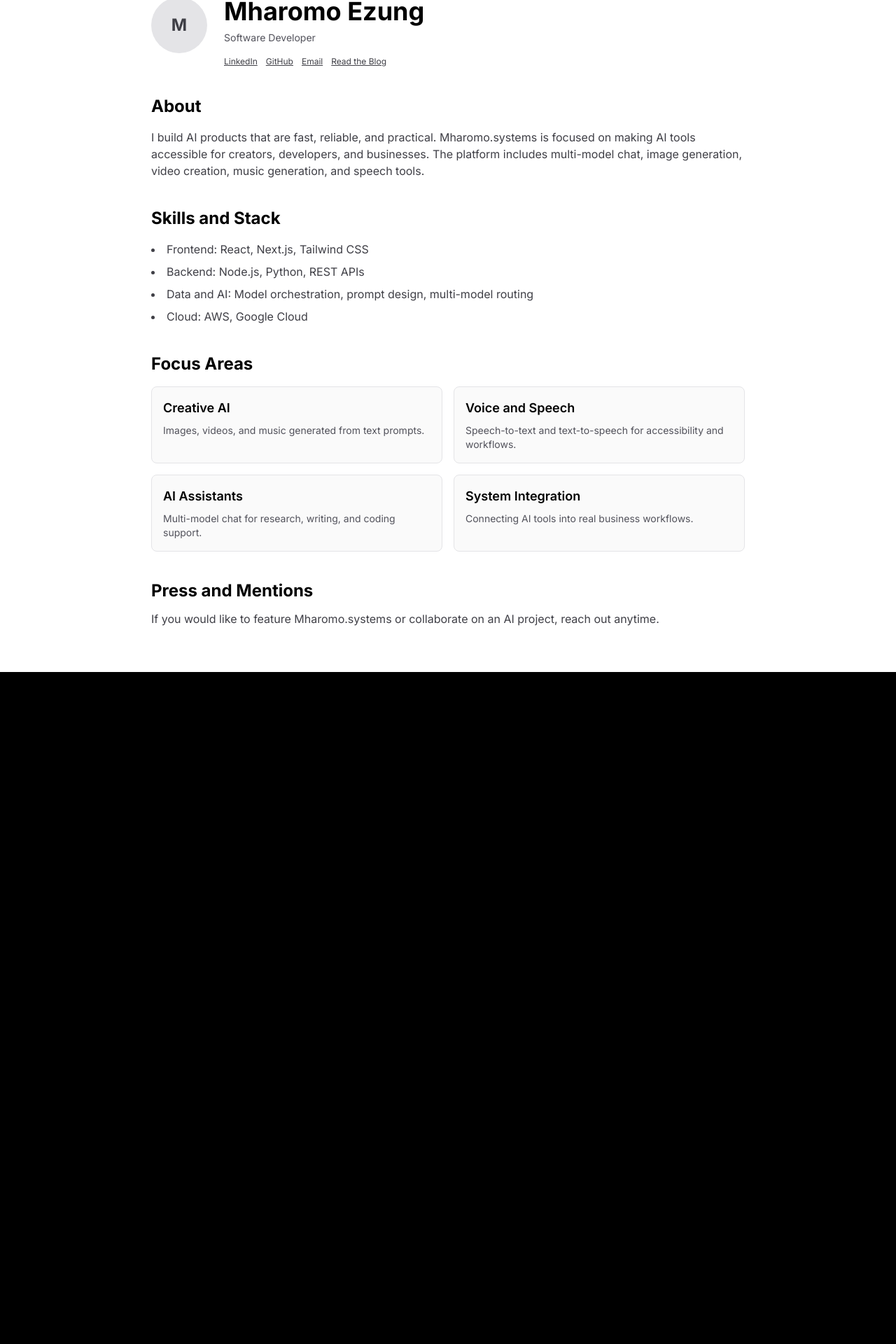
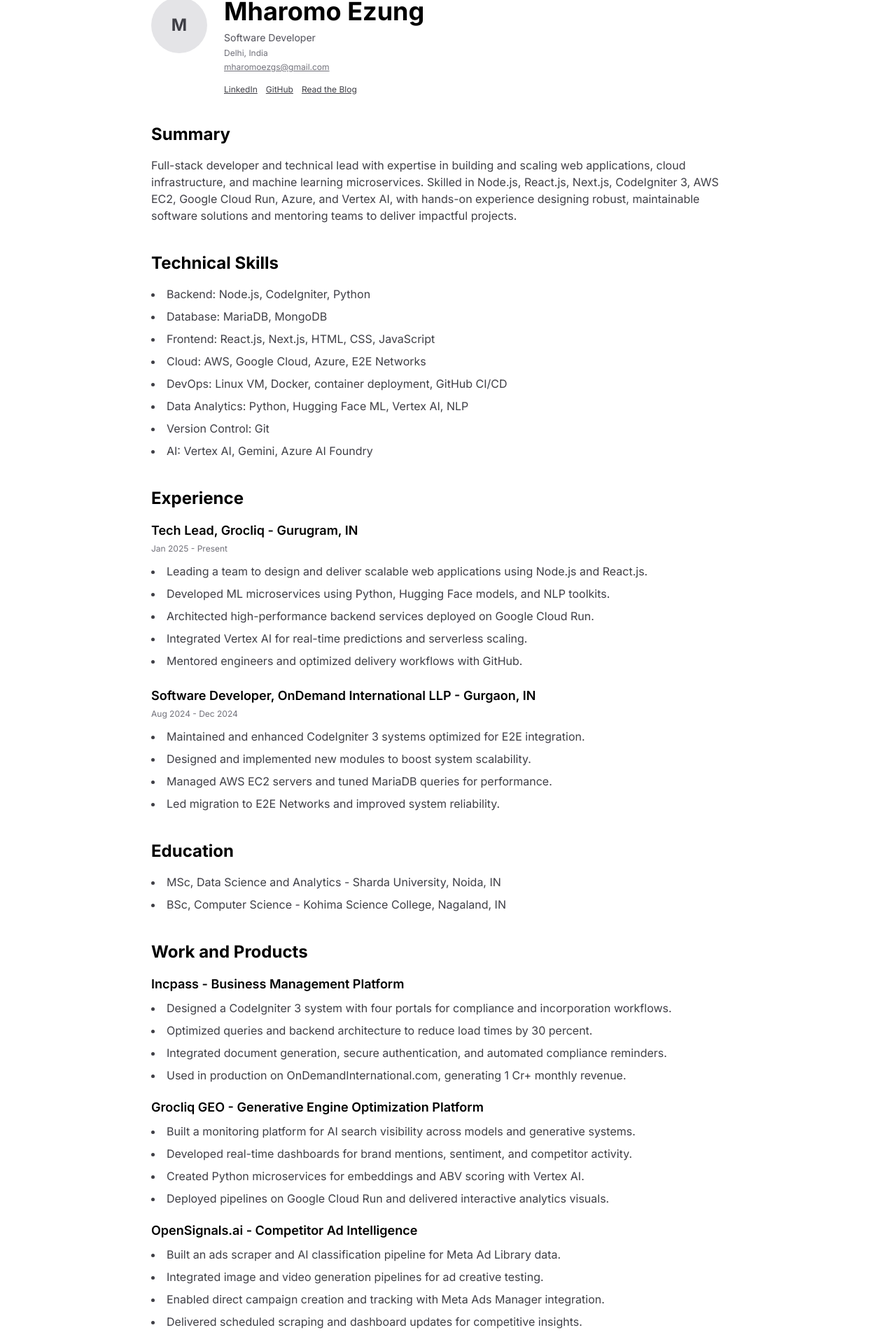
Before and after one commit to Mharomoincpass/systems, a Next.js app: page /author in a window 1280 px wide. Shown: the part 156-2076 px from the top of the page at 70% size. Before the commit the page ends 1116 px from the top, so only its background shows below. Built offline with nearby package versions, Linux system fonts and the light colour scheme.

Commit message:
authorship

```diff
--- a/app/author/page.jsx
+++ b/app/author/page.jsx
@@ -32,6 +32,13 @@ export default function AuthorPage() {
     '@type': 'Person',
     name: 'Mharomo Ezung',
     url: `${siteUrl}/author`,
+    jobTitle: 'Software Developer',
+    email: 'mailto:mharomoezgs@gmail.com',
+    address: {
+      '@type': 'PostalAddress',
+      addressLocality: 'Delhi',
+      addressCountry: 'India',
+    },
     worksFor: {
       '@type': 'Organization',
       name: 'Mharomo.systems',
@@ -85,15 +92,16 @@ export default function AuthorPage() {
           <div>
             <h1 className="text-3xl sm:text-4xl font-bold">Mharomo Ezung</h1>
             <p className="text-sm text-zinc-600 mt-2">Software Developer</p>
+            <p className="text-xs text-zinc-500 mt-1">Delhi, India</p>
+            <p className="text-xs text-zinc-500 mt-1">
+              <a className="underline hover:text-black" href="mailto:mharomoezgs@gmail.com">mharomoezgs@gmail.com</a>
+            </p>
             <div className="mt-4 flex flex-wrap gap-3 text-xs">
               <a className="text-zinc-700 hover:text-black underline" href="https://linkedin.com/in/mharomo-ezung-51b158191" target="_blank" rel="noopener noreferrer">
                 LinkedIn
               </a>
               <a className="text-zinc-700 hover:text-black underline" href="https://github.com/Mharomoincpass" target="_blank" rel="noopener noreferrer">
                 GitHub
-              </a>
-              <a className="text-zinc-700 hover:text-black underline" href="mailto:mharomoezgs@gmail.com">
-                Email
               </a>
               <Link className="text-zinc-700 hover:text-black underline" href="/blogs">
                 Read the Blog
@@ -103,51 +111,95 @@ export default function AuthorPage() {
         </div>
 
         <section className="mt-10 space-y-4 text-zinc-700">
-          <h2 className="text-2xl font-bold text-black">About</h2>
+          <h2 className="text-2xl font-bold text-black">Summary</h2>
           <p>
-            I build AI products that are fast, reliable, and practical. Mharomo.systems is focused on making AI tools
-            accessible for creators, developers, and businesses. The platform includes multi-model chat, image
-            generation, video creation, music generation, and speech tools.
+            Full-stack developer and technical lead with expertise in building and scaling web applications, cloud
+            infrastructure, and machine learning microservices. Skilled in Node.js, React.js, Next.js, CodeIgniter 3,
+            AWS EC2, Google Cloud Run, Azure, and Vertex AI, with hands-on experience designing robust, maintainable
+            software solutions and mentoring teams to deliver impactful projects.
           </p>
         </section>
 
         <section className="mt-10 space-y-4 text-zinc-700">
-          <h2 className="text-2xl font-bold text-black">Skills and Stack</h2>
+          <h2 className="text-2xl font-bold text-black">Technical Skills</h2>
           <ul className="list-disc list-inside space-y-2">
-            <li>Frontend: React, Next.js, Tailwind CSS</li>
-            <li>Backend: Node.js, Python, REST APIs</li>
-            <li>Data and AI: Model orchestration, prompt design, multi-model routing</li>
-            <li>Cloud: AWS, Google Cloud</li>
+            <li>Backend: Node.js, CodeIgniter, Python</li>
+            <li>Database: MariaDB, MongoDB</li>
+            <li>Frontend: React.js, Next.js, HTML, CSS, JavaScript</li>
+            <li>Cloud: AWS, Google Cloud, Azure, E2E Networks</li>
+            <li>DevOps: Linux VM, Docker, container deployment, GitHub CI/CD</li>
+            <li>Data Analytics: Python, Hugging Face ML, Vertex AI, NLP</li>
+            <li>Version Control: Git</li>
+            <li>AI: Vertex AI, Gemini, Azure AI Foundry</li>
           </ul>
         </section>
 
         <section className="mt-10 space-y-4 text-zinc-700">
-          <h2 className="text-2xl font-bold text-black">Focus Areas</h2>
-          <div className="grid sm:grid-cols-2 gap-4">
-            <div className="p-4 rounded-lg border border-zinc-200 bg-zinc-50">
-              <h3 className="text-lg font-semibold text-black">Creative AI</h3>
-              <p className="text-sm text-zinc-600 mt-2">Images, videos, and music generated from text prompts.</p>
+          <h2 className="text-2xl font-bold text-black">Experience</h2>
+          <div className="space-y-6">
+            <div>
+              <h3 className="text-lg font-semibold text-black">Tech Lead, Grocliq - Gurugram, IN</h3>
+              <p className="text-xs text-zinc-500 mt-1">Jan 2025 - Present</p>
+              <ul className="list-disc list-inside space-y-2 mt-3">
+                <li>Leading a team to design and deliver scalable web applications using Node.js and React.js.</li>
+                <li>Developed ML microservices using Python, Hugging Face models, and NLP toolkits.</li>
+                <li>Architected high-performance backend services deployed on Google Cloud Run.</li>
+                <li>Integrated Vertex AI for real-time predictions and serverless scaling.</li>
+                <li>Mentored engineers and optimized delivery workflows with GitHub.</li>
+              </ul>
             </div>
-            <div className="p-4 rounded-lg border border-zinc-200 bg-zinc-50">
-              <h3 className="text-lg font-semibold text-black">Voice and Speech</h3>
-              <p className="text-sm text-zinc-600 mt-2">Speech-to-text and text-to-speech for accessibility and workflows.</p>
-            </div>
-            <div className="p-4 rounded-lg border border-zinc-200 bg-zinc-50">
-              <h3 className="text-lg font-semibold text-black">AI Assistants</h3>
-              <p className="text-sm text-zinc-600 mt-2">Multi-model chat for research, writing, and coding support.</p>
-            </div>
-            <div className="p-4 rounded-lg border border-zinc-200 bg-zinc-50">
-              <h3 className="text-lg font-semibold text-black">System Integration</h3>
-              <p className="text-sm text-zinc-600 mt-2">Connecting AI tools into real business workflows.</p>
+            <div>
+              <h3 className="text-lg font-semibold text-black">Software Developer, OnDemand International LLP - Gurgaon, IN</h3>
+              <p className="text-xs text-zinc-500 mt-1">Aug 2024 - Dec 2024</p>
+              <ul className="list-disc list-inside space-y-2 mt-3">
+                <li>Maintained and enhanced CodeIgniter 3 systems optimized for E2E integration.</li>
+                <li>Designed and implemented new modules to boost system scalability.</li>
+                <li>Managed AWS EC2 servers and tuned MariaDB queries for performance.</li>
+                <li>Led migration to E2E Networks and improved system reliability.</li>
+              </ul>
             </div>
           </div>
         </section>
 
-        <section className="mt-10 space-y-3 text-zinc-700">
-          <h2 className="text-2xl font-bold text-black">Press and Mentions</h2>
-          <p>
-            If you would like to feature Mharomo.systems or collaborate on an AI project, reach out anytime.
-          </p>
+        <section className="mt-10 space-y-4 text-zinc-700">
+          <h2 className="text-2xl font-bold text-black">Education</h2>
+          <ul className="list-disc list-inside space-y-2">
+            <li>MSc, Data Science and Analytics - Sharda University, Noida, IN</li>
+            <li>BSc, Computer Science - Kohima Science College, Nagaland, IN</li>
+          </ul>
+        </section>
+
+        <section className="mt-10 space-y-4 text-zinc-700">
+          <h2 className="text-2xl font-bold text-black">Work and Products</h2>
+          <div className="space-y-5">
+            <div>
+              <h3 className="text-lg font-semibold text-black">Incpass - Business Management Platform</h3>
+              <ul className="list-disc list-inside space-y-2 mt-2">
+                <li>Designed a CodeIgniter 3 system with four portals for compliance and incorporation workflows.</li>
+                <li>Optimized queries and backend architecture to reduce load times by 30 percent.</li>
+                <li>Integrated document generation, secure authentication, and automated compliance reminders.</li>
+                <li>Used in production on OnDemandInternational.com, generating 1 Cr+ monthly revenue.</li>
+              </ul>
+            </div>
+            <div>
+              <h3 className="text-lg font-semibold text-black">Grocliq GEO - Generative Engine Optimization Platform</h3>
+              <ul className="list-disc list-inside space-y-2 mt-2">
+                <li>Built a monitoring platform for AI search visibility across models and generative systems.</li>
+                <li>Developed real-time dashboards for brand mentions, sentiment, and competitor activity.</li>
+                <li>Created Python microservices for embeddings and ABV scoring with Vertex AI.</li>
+                <li>Deployed pipelines on Google Cloud Run and delivered interactive analytics visuals.</li>
+              </ul>
+            </div>
+            <div>
+              <h3 className="text-lg font-semibold text-black">OpenSignals.ai - Competitor Ad Intelligence</h3>
+              <ul className="list-disc list-inside space-y-2 mt-2">
+                <li>Built an ads scraper and AI classification pipeline for Meta Ad Library data.</li>
+                <li>Integrated image and video generation pipelines for ad creative testing.</li>
+                <li>Enabled direct campaign creation and tracking with Meta Ads Manager integration.</li>
+                <li>Delivered scheduled scraping and dashboard updates for competitive insights.</li>
+              </ul>
+            </div>
+          </div>
         </section>
       </div>
     </main>
--- a/components/home/Showcase.jsx
+++ b/components/home/Showcase.jsx
@@ -2,7 +2,6 @@
 
 import { useRef } from 'react'
 import Image from 'next/image'
-import Link from 'next/link'
 import gsap from 'gsap'
 import { useGSAP } from '@gsap/react'
 import { ScrollTrigger } from 'gsap/ScrollTrigger'
@@ -11,27 +10,27 @@ gsap.registerPlugin(ScrollTrigger)
 
 const products = [
   {
-    name: 'Multi Chat Models',
-    category: 'AI Assistant',
-    images: ['/images/grocliq.png'],
-    desc: 'Multi-model chat assistant for fast, accurate answers and workflows. Chat with multiple AI models simultaneously for the best results.',
-    url: '/ai-tools/mcm',
+    name: 'Grocliq GEO',
+    category: 'SEO & Automation',
+    images: ['/images/grocliq.png', '/images/grocliqq.png', '/images/grocliqqq.png', '/images/grocliqqqq.png'],
+    desc: 'GEO monitoring platform with AI agents that automate the SEO process and track brand presence across search engines.',
+    url: 'https://grocliq.ai/',
     color: 'from-zinc-800 to-black'
   },
   {
-    name: 'AI Image Generator',
-    category: 'Visual Creation',
-    images: ['/images/opensignals.png'],
-    desc: 'Create stunning images from text prompts with affordable AI models. Generate professional-quality visuals in seconds.',
-    url: '/ai-image-generator',
+    name: 'OpenSignals.ai',
+    category: 'Ad Intelligence',
+    images: ['/images/opensignals.png', '/images/opensignalss.png'],
+    desc: 'Competitor ad analysis platform with AI-powered video, image, and paid ads generation for market research.',
+    url: 'https://opensignals.ai/',
     color: 'from-zinc-800 to-black'
   },
   {
-    name: 'AI Video Generator',
-    category: 'Video Creation',
-    images: ['/images/incpass.png'],
-    desc: 'Generate short videos from detailed text prompts. Create engaging video content for social media, marketing, and more.',
-    url: '/ai-video-generator',
+    name: 'Incpass',
+    category: 'Process Automation',
+    images: ['/images/incpass.png', '/images/incpasss.png'],
+    desc: 'Business process automation platform streamlining workflows, compliance, and operational efficiency.',
+    url: 'https://incpass.co/',
     color: 'from-zinc-800 to-black'
   }
 ]
@@ -88,7 +87,7 @@ export default function Showcase() {
     <section ref={container} className="relative bg-black z-10 overflow-hidden">
       <div className="container mx-auto px-6 py-32">
         <h2 className="text-4xl md:text-6xl font-bold text-white mb-4">
-          Featured <span className="text-zinc-500">AI Tools</span>
+          Top <span className="text-zinc-500">Projects by yours truly</span>
         </h2>
         <div className="w-full h-px bg-white/10 mt-8"></div>
       </div>
@@ -128,12 +127,14 @@ export default function Showcase() {
                 <p className="text-lg text-zinc-400 leading-relaxed mb-8">
                   {product.desc}
                 </p>
-                <Link
+                <a
                   href={product.url}
+                  target="_blank"
+                  rel="noopener noreferrer"
                   className="inline-block px-8 py-3 border border-white/20 text-white hover:bg-white hover:text-black transition-all duration-300"
                 >
-                  Try Now →
-                </Link>
+                  View Project →
+                </a>
               </div>
             </div>
           </div>
```
